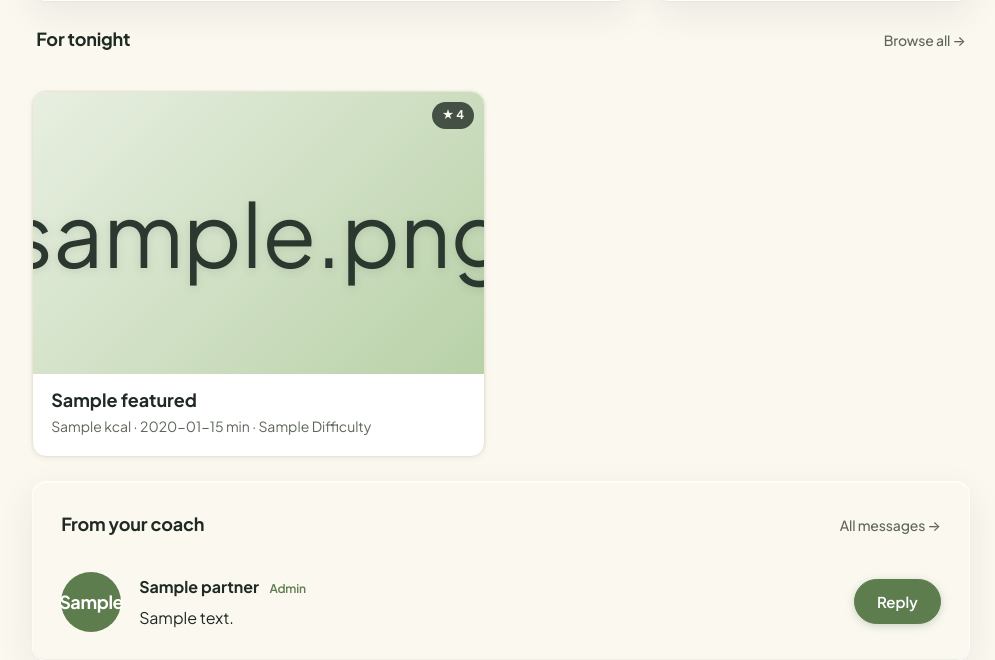
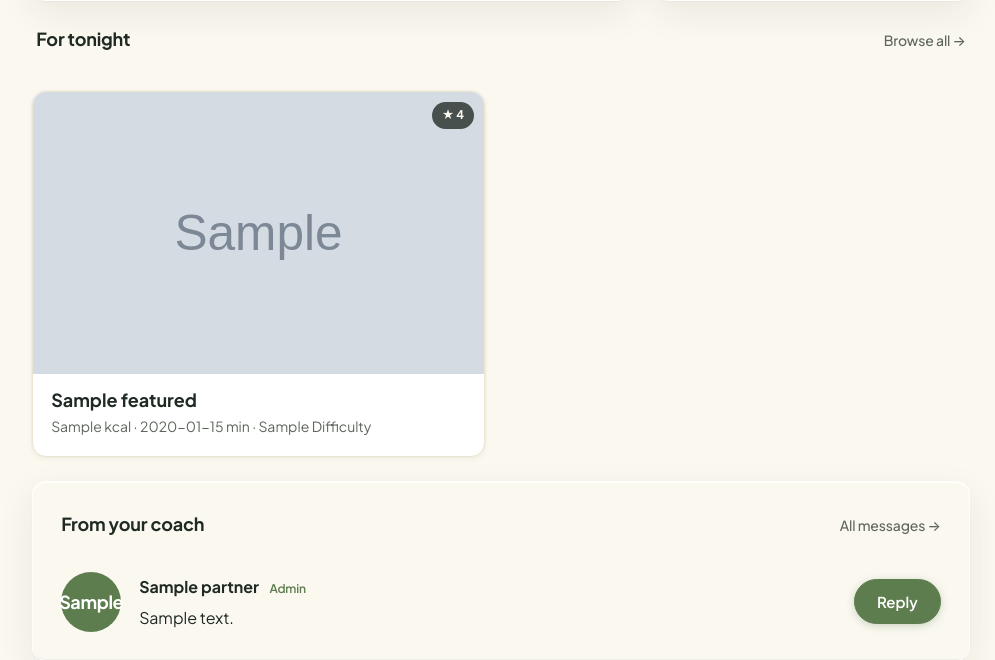
Before and after one commit to X-07-xqf/2850final-project, a Spring app: page /subscriber/dashboard in a window 1280 px wide. Shown: the part 873-1533 px from the top of the page, without its empty margins (259-1254 px from the left). Run offline with Thymeleaf, Linux system fonts and the light colour scheme; the template is opened without the code that fills it: most values are stand-ins (such as "Sample title", 1, 10 or a date in 2020); grey boxes marked "Sample" are stand-in pictures; data that the repository does not hold is empty; database files in the repository are not loaded.

Commit message:
fix: dashboard For tonight shows real recipe images, not emoji (v0.6.29) (closes #105) (#106)
The 3 seed recipes have real Unsplash imageUrl values backfilled by
SeedData.backfillImageUrls() at boot, but the dashboard "For tonight"
section was rendering the emoji fallback every time — DashboardRoutes
silently dropped imageUrl on its way to the template.

- DashboardRoutes.kt: pass imageUrl through (nullable, so the template
  falls through to emoji when a recipe genuinely has no image).
- subscriber/dashboard.html: mirror the recipes.html pattern —
  <img th:if=imageUrl != null> first, emoji span as fallback. Cover
  gradient class only applied when there's no image (so the image
  doesn't get a sage/clay/berry overlay tint).
- styles.css: .dashboard-tonight__img with object-fit: cover, plus
  the same scale(1.04) hover zoom the recipes grid uses.

Co-authored-by: chlwu0777 <chlwu.0777@gmail.com>

```diff
--- a/2850final project/src/main/kotlin/com/goodfood/diary/DashboardRoutes.kt
+++ b/2850final project/src/main/kotlin/com/goodfood/diary/DashboardRoutes.kt
@@ -72,10 +72,14 @@
         }
         val loggedDays = weekly.count { it["isLogged"] == true }
 
-        val featured = RecipeService.getFeatured(3).map { r ->
+        val featured: List<Map<String, Any?>> = RecipeService.getFeatured(3).map { r ->
             mapOf(
                 "id" to (r["id"] ?: 0),
                 "title" to (r["title"] ?: ""),
+                // Pass null through when the recipe has no real image, so the
+                // template's `th:if="${f.imageUrl != null}"` falls through to
+                // the emoji fallback instead of rendering an <img src="">.
+                "imageUrl" to r["imageUrl"],
                 "coverEmoji" to (r["coverEmoji"] ?: "🍽️"),
                 "coverTone" to (r["coverTone"] ?: "sage"),
                 "avgRating" to (r["avgRating"] as BigDecimal).fmt(1),
--- a/2850final project/src/main/resources/static/css/styles.css
+++ b/2850final project/src/main/resources/static/css/styles.css
@@ -3490,6 +3490,15 @@
     background: linear-gradient(135deg, var(--color-sage-bg), var(--color-sage-soft));
 }
 .dashboard-tonight__cover--small { aspect-ratio: 16 / 9; }
+.dashboard-tonight__cover { overflow: hidden; }
+.dashboard-tonight__img {
+    width: 100%;
+    height: 100%;
+    object-fit: cover;
+    display: block;
+    transition: transform var(--dur-slow) var(--ease-out);
+}
+.dashboard-tonight__card:hover .dashboard-tonight__img { transform: scale(1.04); }
 .dashboard-tonight__emoji {
     font-size: 56px;
     line-height: 1;
--- a/2850final project/src/main/resources/templates/subscriber/dashboard.html
+++ b/2850final project/src/main/resources/templates/subscriber/dashboard.html
@@ -156,9 +156,11 @@
                          th:if="${featured.size() > 0}" th:with="f=${featured[0]}"
                          style="--i: 0">
                     <a th:href="|/recipes/${f.id}|" class="dashboard-tonight__link">
-                        <div th:classappend="|recipe-card__cover--${f.coverTone}|"
+                        <div th:classappend="${f.imageUrl == null} ? |recipe-card__cover--${f.coverTone}| : ''"
                              class="dashboard-tonight__cover">
-                            <span class="dashboard-tonight__emoji" th:text="${f.coverEmoji}">🍲</span>
+                            <img th:if="${f.imageUrl != null}" th:src="${f.imageUrl}" th:alt="${f.title}"
+                                 class="dashboard-tonight__img" loading="lazy" width="800" height="500"/>
+                            <span th:if="${f.imageUrl == null}" class="dashboard-tonight__emoji" th:text="${f.coverEmoji}">🍲</span>
                             <span class="dashboard-tonight__rating" th:if="${f.reviewCount > 0}">★ <span th:text="${f.avgRating}">0</span></span>
                         </div>
                         <div class="dashboard-tonight__body">
@@ -175,9 +177,11 @@
                          th:each="f, iter : ${featured}" th:if="${iter.index > 0}"
                          th:style="|--i: ${iter.index}|">
                     <a th:href="|/recipes/${f.id}|" class="dashboard-tonight__link">
-                        <div th:classappend="|recipe-card__cover--${f.coverTone}|"
+                        <div th:classappend="${f.imageUrl == null} ? |recipe-card__cover--${f.coverTone}| : ''"
                              class="dashboard-tonight__cover dashboard-tonight__cover--small">
-                            <span class="dashboard-tonight__emoji" th:text="${f.coverEmoji}">🍲</span>
+                            <img th:if="${f.imageUrl != null}" th:src="${f.imageUrl}" th:alt="${f.title}"
+                                 class="dashboard-tonight__img" loading="lazy" width="800" height="500"/>
+                            <span th:if="${f.imageUrl == null}" class="dashboard-tonight__emoji" th:text="${f.coverEmoji}">🍲</span>
                         </div>
                         <div class="dashboard-tonight__body">
                             <h3 class="dashboard-tonight__title" th:text="${f.title}">Recipe</h3>
```
Also changed, not shown: 2850final project/CHANGELOG.md.
